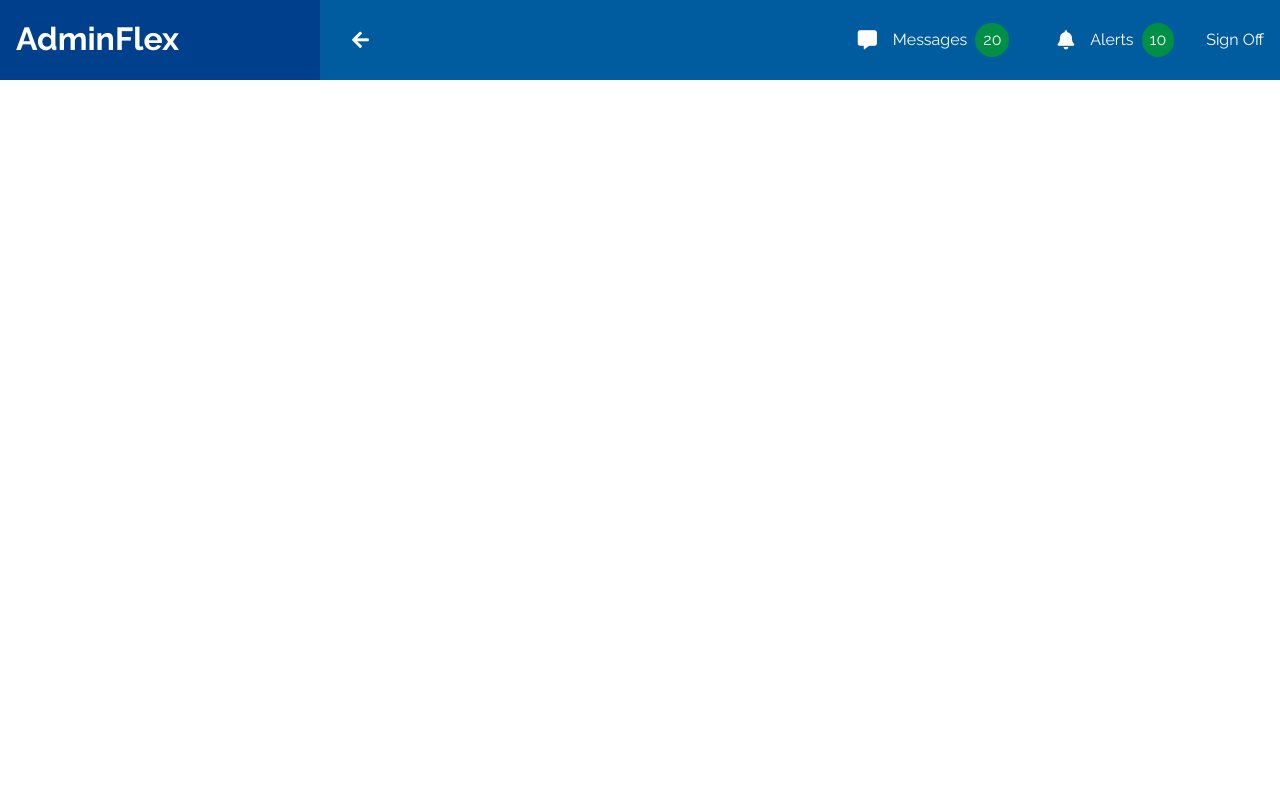
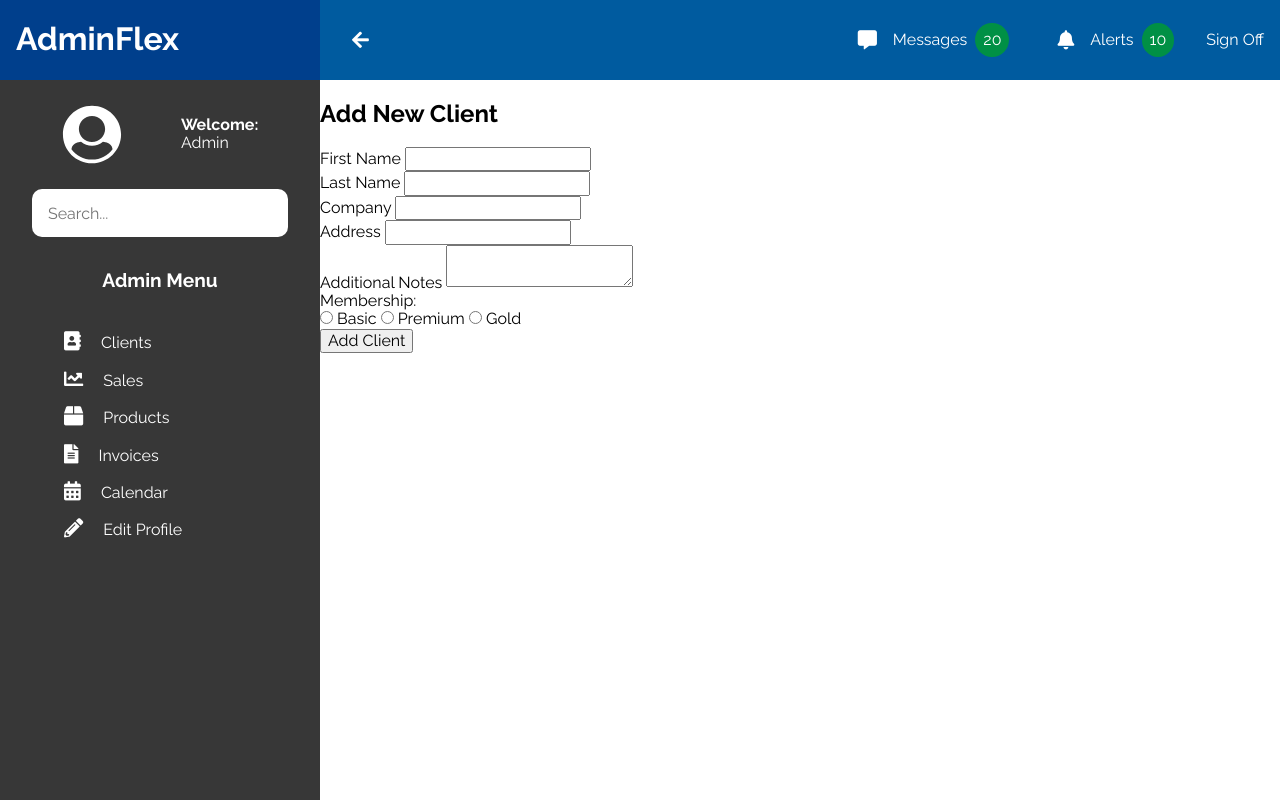
Before and after one commit to pedrolmr/web-mini-projects, a website: page adminFlex/index.html in a window 1280 px wide. Shown: the top 800 px of the page. Drawn offline with nearby package versions, Linux system fonts and the light colour scheme.

Commit message:
added css for the admin menu

```diff
--- a/adminFlex/scss/app.scss
+++ b/adminFlex/scss/app.scss
@@ -12,7 +12,7 @@ html {
 }
 body {
   font-family: $mainFont;
-  min-height: 100%;
+  height: 100%;
 }
 img {
   max-width: 100%;
@@ -99,3 +99,86 @@ i {
     }
   }
 }
+
+.main-content {
+  display: flex;
+  flex: 1;
+}
+
+.sidebar {
+  flex: 0 0 20rem;
+  background-color: $darkGray;
+  color: $white;
+  padding: 1rem 2rem 0 2rem;
+  .user {
+    display: flex;
+    justify-content: space-around;
+    align-items: center;
+    font-weight: bold;
+    img {
+      max-width: 60px;
+    }
+    span {
+      font-weight: normal;
+      display: block;
+    }
+  }
+  .search {
+    margin-top: 1rem;
+    input[type='text'] {
+      width: 100%;
+      height: 3rem;
+      padding: 1rem;
+      border-radius: 10px;
+      border: none;
+    }
+  }
+}
+
+.menu-admin {
+  margin-top: 1rem;
+  h2 {
+    text-align: center;
+    padding: 1rem;
+    font-size: 1.2rem;
+  }
+
+  .menu {
+    list-style: none;
+    padding: 0;
+
+    > li {
+      padding: 0.5rem;
+
+      &:hover {
+        ul {
+          display: block;
+        }
+      }
+      ul {
+        display: none;
+        list-style: none;
+        padding: 1rem;
+        background-color: darken($darkGray, 20%);
+        margin-top: 1rem;
+
+        li {
+          margin-bottom: 1rem;
+          &:last-of-type {
+            margin-bottom: 0;
+          }
+        }
+      }
+      a {
+        color: $white;
+        text-decoration: none;
+        padding: 0.5rem;
+        transition: padding-left 0.3s ease, background-color 0.3s ease-in-out;
+        &:hover {
+          background-color: $primary;
+          padding-left: 2rem;
+        }
+      }
+    }
+  }
+}
```
Also changed, not shown: adminFlex/css/app.css.
